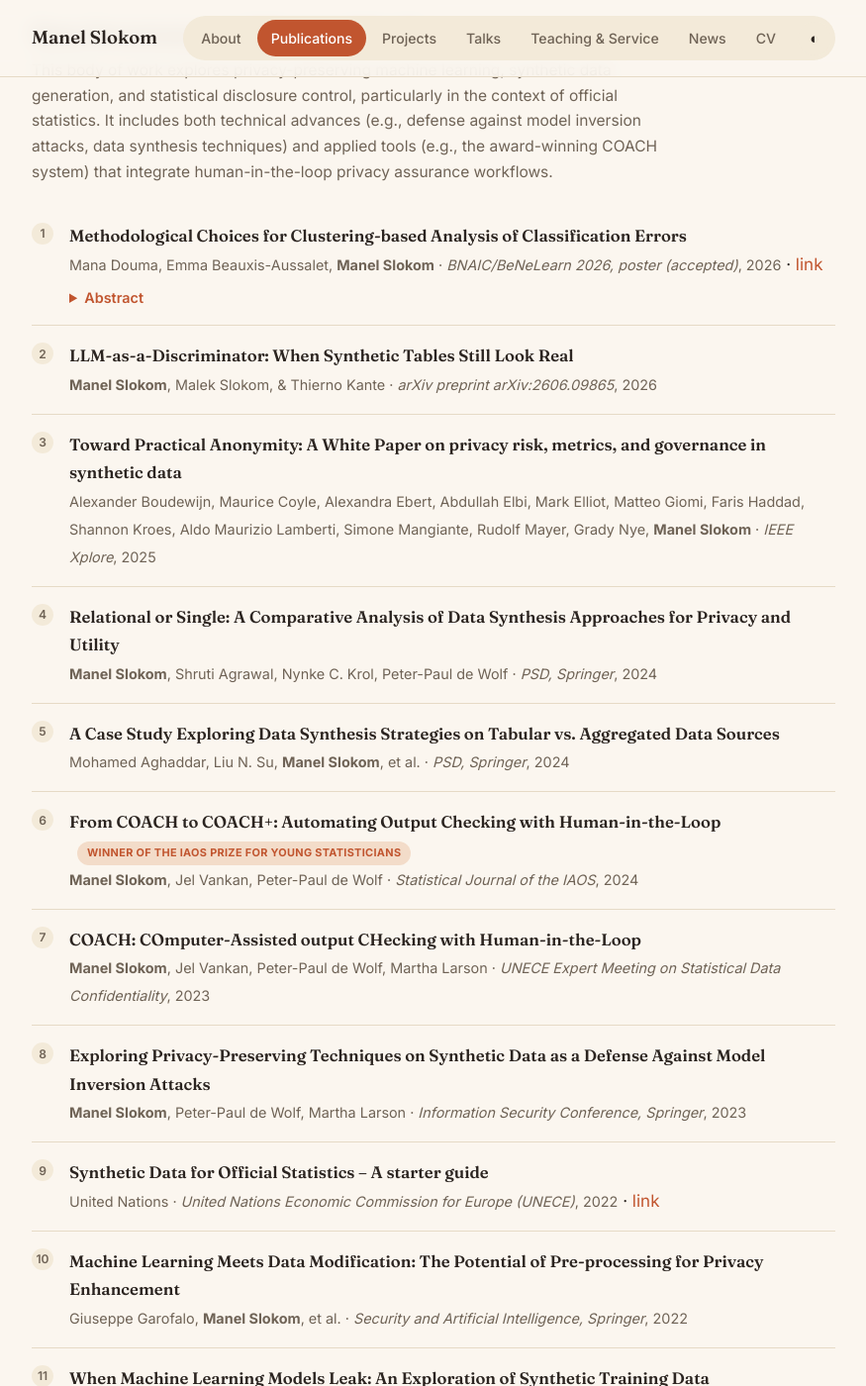
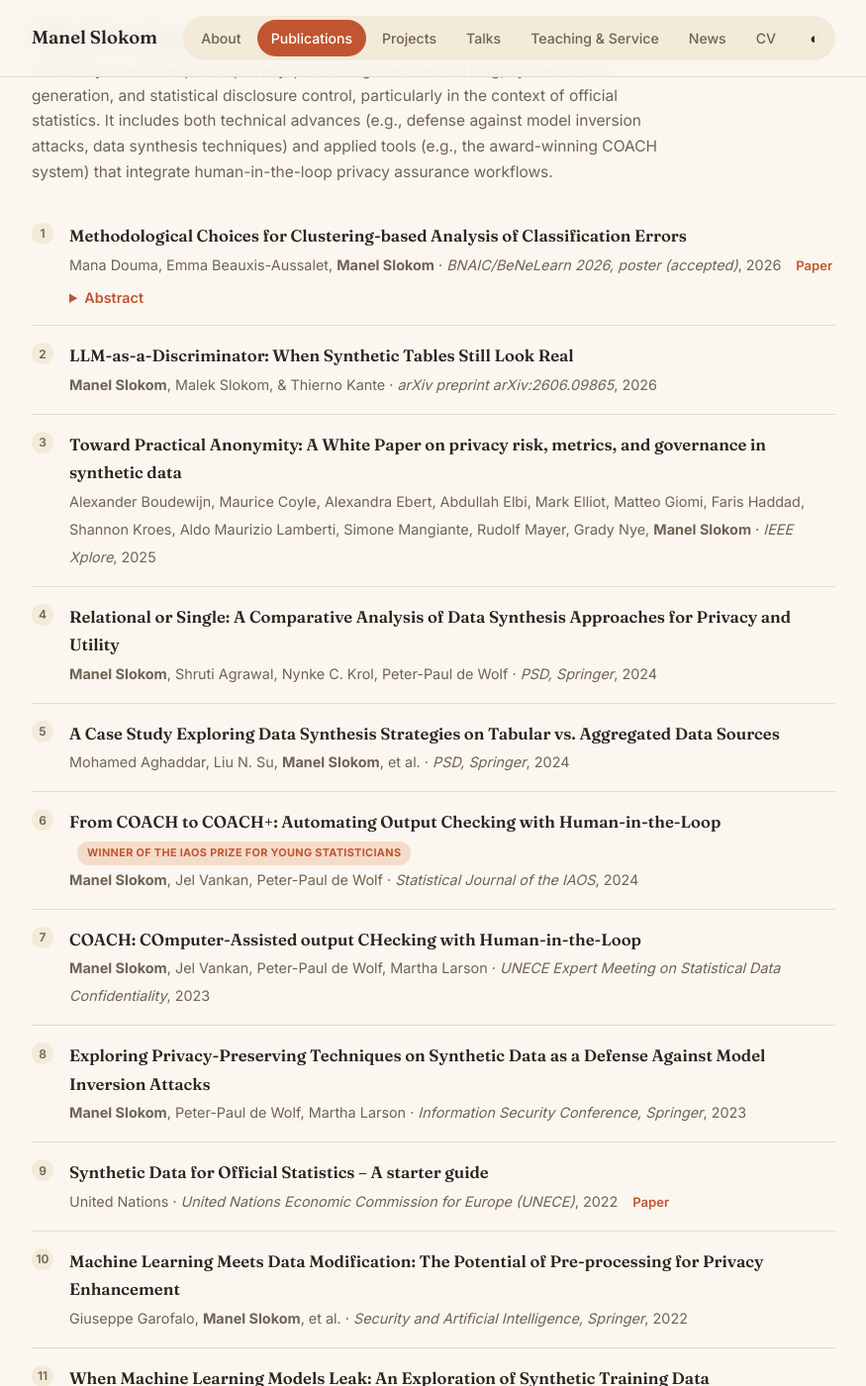
Before and after one commit to SlokomManel/SlokomManel.github.io, a Jekyll site: the page built from publications.html, in a window 1280 px wide and 1400 px high, scrolled down 193 px. Shown: the whole window at 99% size, without its empty margins (202-1077 px from the left). Built offline with Jekyll 4.4.1, drawn with Linux system fonts in a browser that asks for light colours.

Commit message:
Add labeled publication resource links

```diff
--- a/_data/publications.yml
+++ b/_data/publications.yml
@@ -1,3 +1,4 @@
+# Optional URLs per item: paper (or legacy link), github, poster, slides.
 - group: Data Governance and Responsible AI
   intro: >-
     This body of work explores privacy-preserving machine learning, synthetic
--- /dev/null
+++ b/_includes/publication-links.html
@@ -0,0 +1,9 @@
+{% assign paper_url = pub.paper | default: pub.link %}
+{% if paper_url or pub.github or pub.poster or pub.slides %}
+<span class="pub-actions">
+  {% if paper_url %}<a href="{{ paper_url | escape }}" target="_blank" rel="noopener">Paper</a>{% endif %}
+  {% if pub.github %}<a href="{{ pub.github | escape }}" target="_blank" rel="noopener">GitHub</a>{% endif %}
+  {% if pub.poster %}<a href="{{ pub.poster | escape }}" target="_blank" rel="noopener">Poster</a>{% endif %}
+  {% if pub.slides %}<a href="{{ pub.slides | escape }}" target="_blank" rel="noopener">Slides</a>{% endif %}
+</span>
+{% endif %}
--- a/assets/css/style.css
+++ b/assets/css/style.css
@@ -206,6 +206,9 @@
 }
 .pub-title{font-family:var(--font-serif);font-weight:600;font-size:1.04rem}
 .pub-meta{color:var(--muted);font-size:.9rem;margin-top:3px}
+.pub-actions{display:inline-flex;flex-wrap:wrap;gap:10px;margin-left:10px;font-size:.82rem;font-weight:600}
+.pub-actions a{text-decoration:underline;text-decoration-color:transparent;text-underline-offset:3px}
+.pub-actions a:hover{text-decoration-color:var(--accent)}
 .pub-abstract{margin-top:8px;color:var(--muted);font-size:.9rem}
 .pub-abstract summary{color:var(--accent);cursor:pointer;font-weight:600}
 .pub-abstract p{margin:8px 0 0}
--- a/index.html
+++ b/index.html
@@ -82,7 +82,7 @@
         <span class="pub-title">{{ pub.title }}</span>
         {% if pub.award %}<span class="badge">{{ pub.award }}</span>{% endif %}<br>
         <span class="pub-meta">{{ pub.authors | replace: "Manel Slokom", "<strong>Manel Slokom</strong>" }} · <em>{{ pub.venue }}</em>, {{ pub.year }}</span>
-        {% if pub.link %} · <a href="{{ pub.link }}" target="_blank" rel="noopener">link</a>{% endif %}
+        {% include publication-links.html %}
       </li>
       {% endfor %}
     {% endfor %}
--- a/publications.html
+++ b/publications.html
@@ -17,7 +17,7 @@
         <span class="pub-title">{{ pub.title }}</span>
         {% if pub.award %}<span class="badge">{{ pub.award }}</span>{% endif %}<br>
         <span class="pub-meta">{{ pub.authors | replace: "Manel Slokom", "<strong>Manel Slokom</strong>" }} · <em>{{ pub.venue }}</em>, {{ pub.year }}</span>
-        {% if pub.link %} · <a href="{{ pub.link }}" target="_blank" rel="noopener">link</a>{% endif %}
+        {% include publication-links.html %}
         {% if pub.abstract %}<details class="pub-abstract"><summary>Abstract</summary><p>{{ pub.abstract }}</p></details>{% endif %}
       </li>
       {% endfor %}
```
